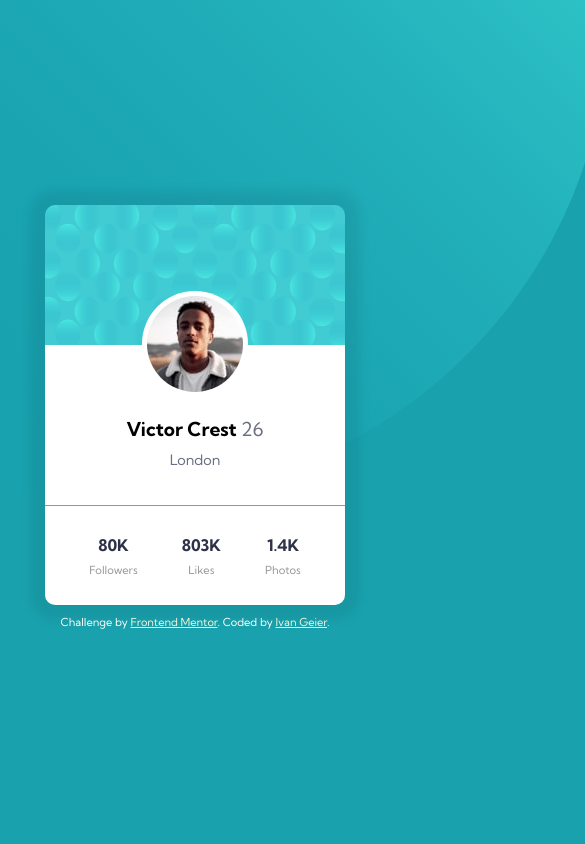
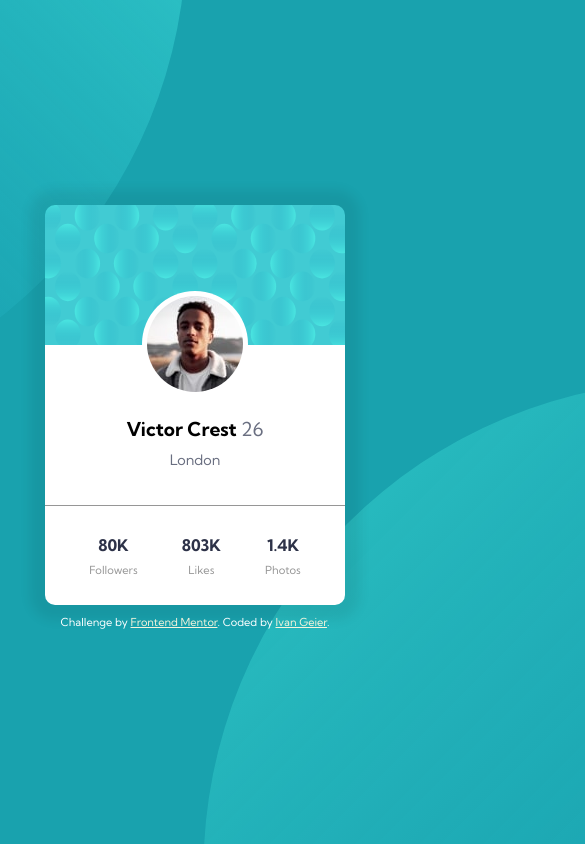
Before and after one commit to ivangeier/FrontEndMentor-Challenge3, a plain HTML site: page index.html in a window 390 px wide. Shown: the top 844 px of the page, 585 px wide, since content can reach past the window. Drawn offline with Linux system fonts and the light colour scheme.

Commit message:
Fixed background responsive

```diff
--- a/index.html
+++ b/index.html
@@ -22,12 +22,8 @@
 
 <body>
 
-  <div class="circle1">
-    <img src="./images/bg-pattern-top.svg" alt="circle-decoration">
-  </div>
-  <div class="circle2">
-    <img src="./images/bg-pattern-bottom.svg" alt="circle-decoration">
-  </div>
+  <img class="circle1" src="./images/bg-pattern-top.svg" alt="circle-decoration">
+  <img class="circle2" src="./images/bg-pattern-bottom.svg" alt="circle-decoration">
 
   <div class="container">
 
--- a/style.css
+++ b/style.css
@@ -24,16 +24,12 @@
 body {
     width: 100vw;
     height: 100vh;
-    overflow: hidden;
-
     background-color: var(--dark-cyan);
 }
 
 .container {
     width: 100%;
     height: 100%;
-
-    overflow: hidden;
 
     display: flex;
     justify-content: center;
@@ -120,15 +116,17 @@ body {
 }
 
 .circle1 {
-    position: absolute;
+    right: 52vw;
+    bottom: 50vh;
+    position: fixed;
     z-index: -1;
-    margin: -30rem -23rem;
 }
 
 .circle2 {
-    position: absolute;
-    z-index: -1;
-    margin: 30rem 36rem;
+  top: 45vh;
+  left: 52vw;
+  position: fixed;
+  z-index: -1;
 }
 
 .attribution {
```
